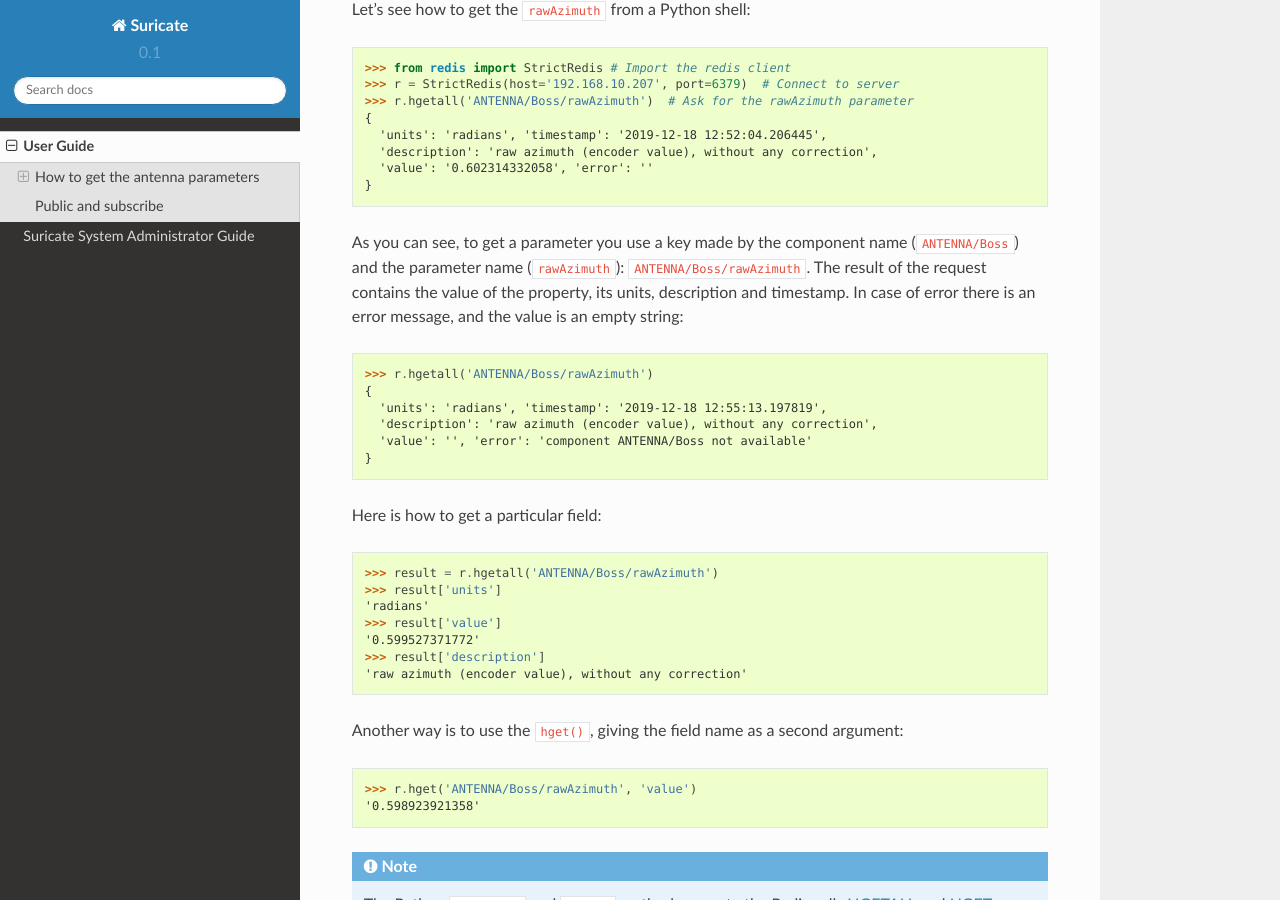
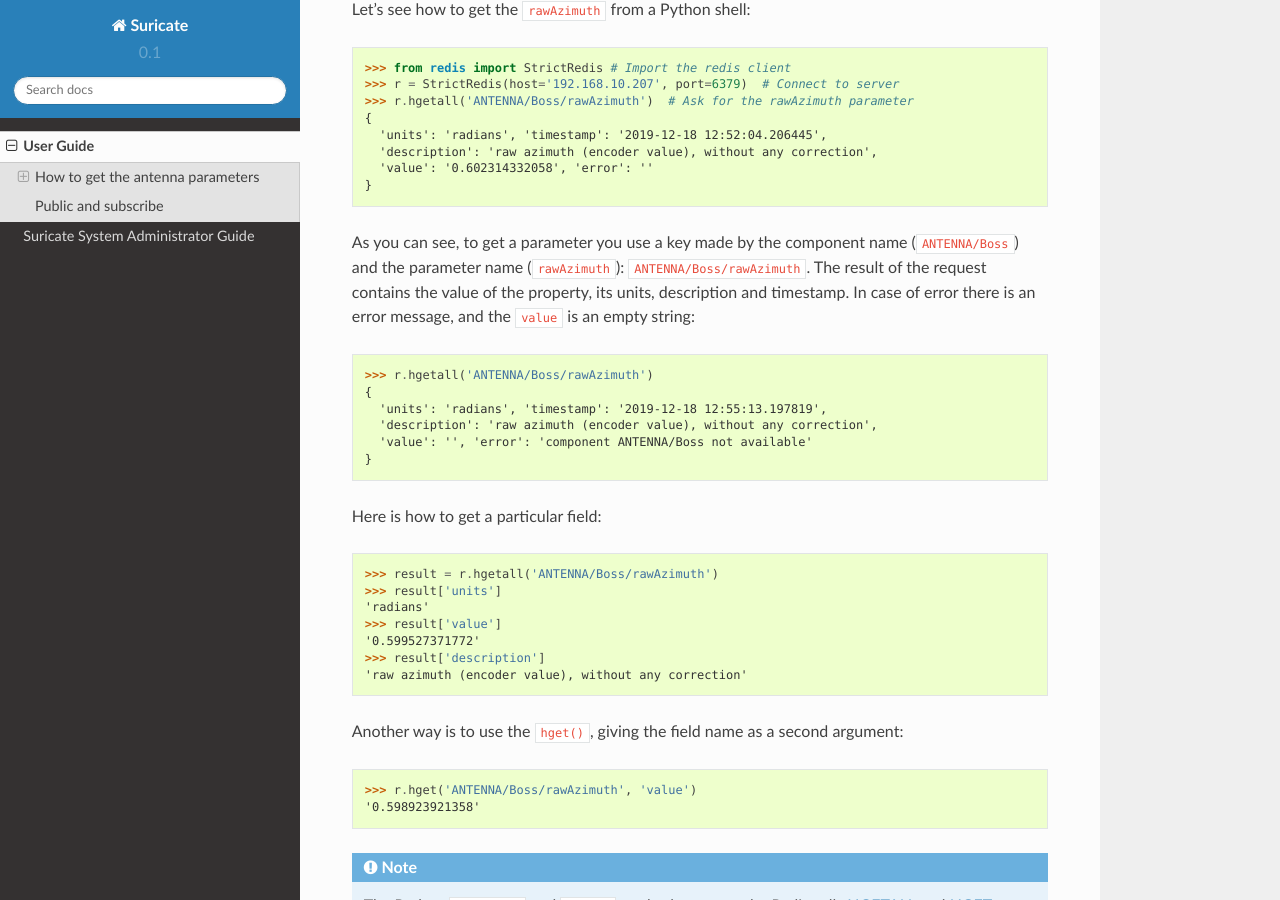
Before and after one commit to discos/suricate, a Sphinx documentation site: the page built from docs/userguide.rst, in a window 1280 px wide and 900 px high, scrolled down 1817 px. Built offline with Sphinx 7.4.7 and the Read the Docs theme 2.0.0, drawn with Linux system fonts in a browser that asks for light colours; some of the changed text lies outside the part shown.

```diff
--- a/docs/userguide.rst
+++ b/docs/userguide.rst
@@ -114,7 +114,7 @@ component name (``ANTENNA/Boss``) and the parameter name
 (``rawAzimuth``): ``ANTENNA/Boss/rawAzimuth``.  The result of the
 request contains the value of the property, its units, description
 and timestamp.  In case of error there is an error message, and the
-value is an empty string:
+``value`` is an empty string:
 
 .. code-block:: python
 
```
Also changed, not shown: other parts of docs/userguide.rst (+1 -1 lines).
